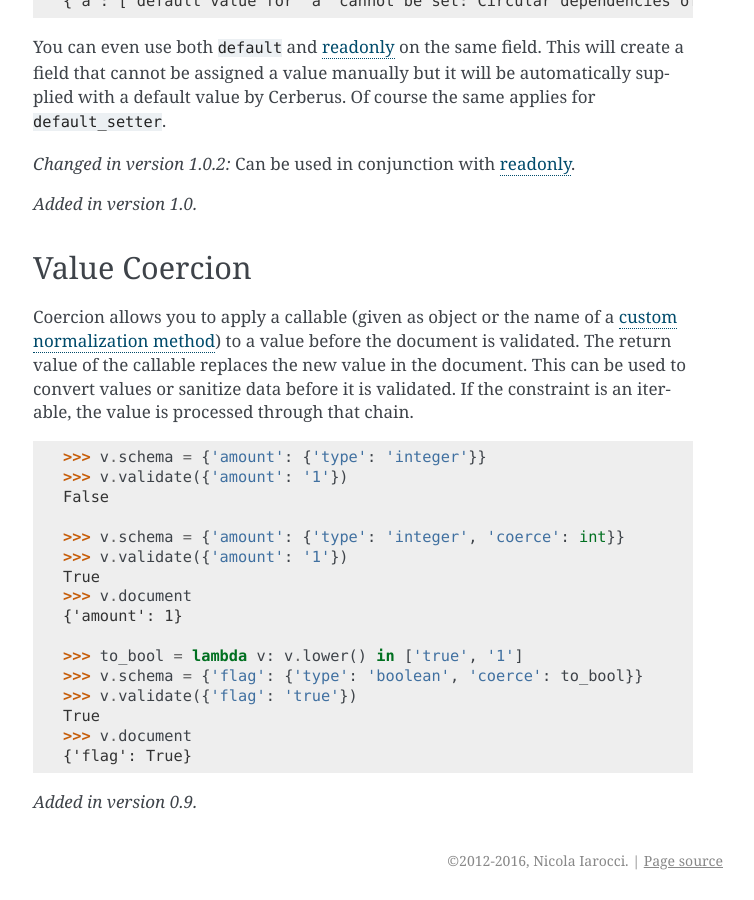
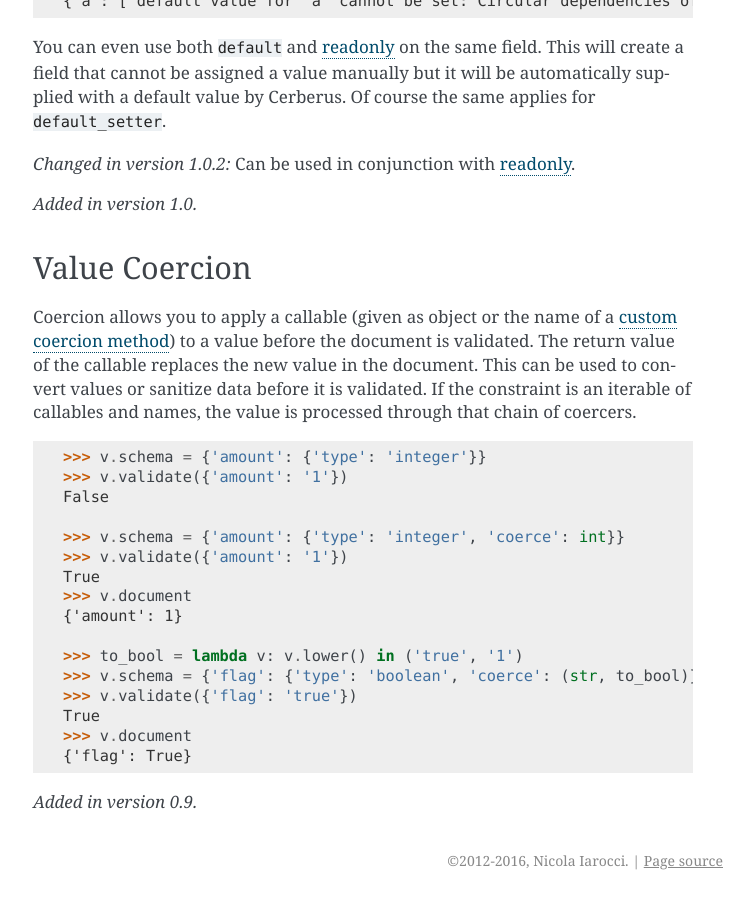
Before and after one commit to pyeve/cerberus, a Sphinx documentation site: the page built from docs/normalization-rules.rst, in a window 1280 px wide and 900 px high, scrolled down 1718 px. Shown: the whole window, without its empty margins (387-1141 px from the left). Built offline with Sphinx 7.4.7, drawn with Linux system fonts in a browser that asks for light colours; comment, search, counter and statistics services are not loaded.

Commit message:
Docs improvement on coercion

```diff
--- a/docs/customize.rst
+++ b/docs/customize.rst
@@ -112,6 +112,8 @@ prefix ``_validator_`` will be called with the field and value as argument:
         if not value & 1:
             self._error(field, "Must be an odd number")
 
+
+.. _custom-coercer:
 
 Custom Coercers
 ---------------
--- a/docs/normalization-rules.rst
+++ b/docs/normalization-rules.rst
@@ -107,11 +107,11 @@ applies for ``default_setter``.
 Value Coercion
 --------------
 Coercion allows you to apply a callable (given as object or the name of a
-:doc:`custom normalization method <customize>`) to a value before the document
+:ref:`custom coercion method <custom-coercer>`) to a value before the document
 is validated. The return value of the callable replaces the new value in the
 document. This can be used to convert values or sanitize data before it is
-validated.  If the constraint is an iterable, the value is processed through
-that chain.
+validated.  If the constraint is an iterable of callables and names, the value
+is processed through that chain of coercers.
 
 .. doctest::
 
@@ -125,8 +125,8 @@ that chain.
    >>> v.document
    {'amount': 1}
 
-   >>> to_bool = lambda v: v.lower() in ['true', '1']
-   >>> v.schema = {'flag': {'type': 'boolean', 'coerce': to_bool}}
+   >>> to_bool = lambda v: v.lower() in ('true', '1')
+   >>> v.schema = {'flag': {'type': 'boolean', 'coerce': (str, to_bool)}}
    >>> v.validate({'flag': 'true'})
    True
    >>> v.document
```
